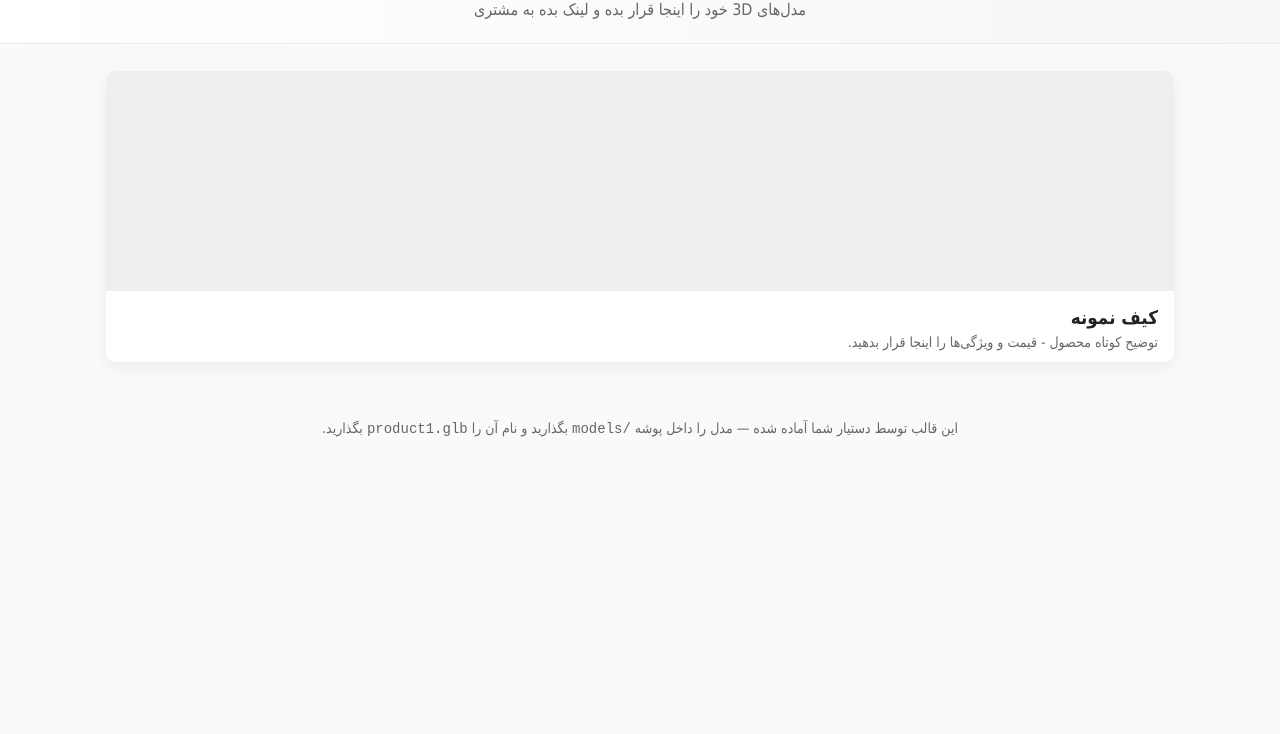
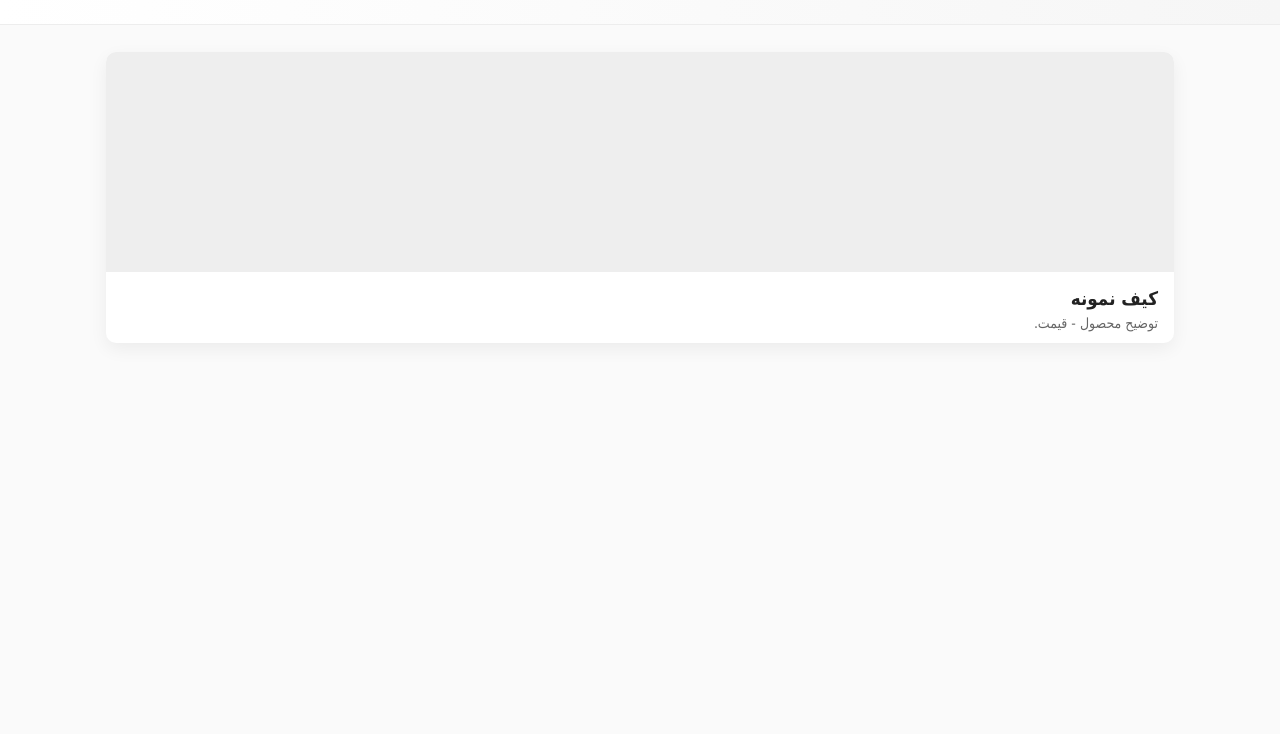
Before and after one commit to taharezapour277-prog/3d, a plain HTML site: page index.html in a window 1280 px wide. Shown: the part 66-800 px from the top of the page. Drawn offline with Linux system fonts and the light colour scheme; some packages are replaced by stand-ins of ours; a script that the page names is missing.

Commit message:
Add files via upload

```diff
--- a/index.html
+++ b/index.html
@@ -28,7 +28,7 @@
 <body>
   <header class="site-header">
     <h1>گالری سه‌بعدی محصولات</h1>
-    <p class="lead">مدل‌های 3D‌ خود را اینجا قرار بده و لینک بده به مشتری</p>
+    <p class="lead"></p>
   </header>
 
   <main class="container">
@@ -42,7 +42,7 @@
           </div>
           <div class="card-body">
             <h3>کیف نمونه</h3>
-            <p>توضیح کوتاه محصول - قیمت و ویژگی‌ها را اینجا قرار بدهید.</p>
+            <p>توضیح محصول - قیمت.</p>
           </div>
         </a>
       </article>
@@ -50,7 +50,7 @@
   </main>
 
   <footer class="site-footer">
-    <p>این قالب توسط دستیار شما آماده شده — مدل‌ را داخل پوشه <code>/models</code> بگذارید و نام آن را <code>product1.glb</code> بگذارید.</p>
+    <p></p>
   </footer>
 </body>
 </html>
```
